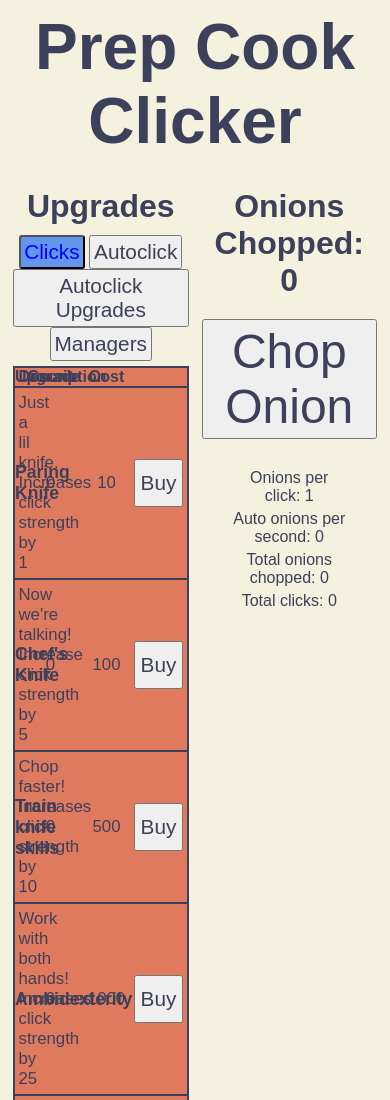
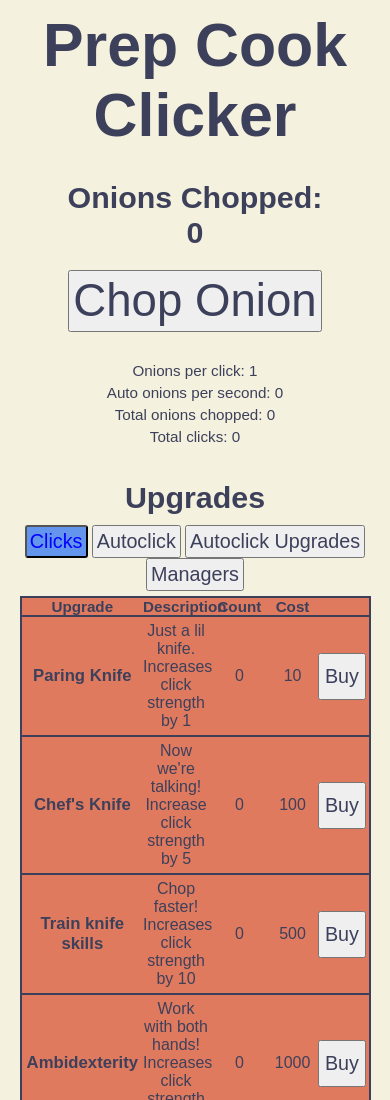
Before and after one commit to kylebenji/clicker-game, a plain HTML site: page index.html in a window 390 px wide. Shown: the top 1100 px of the page. Drawn offline with Linux system fonts and the light colour scheme.

Commit message:
visual updates

```diff
--- a/styles.css
+++ b/styles.css
@@ -38,7 +38,7 @@ button {
 }
 
 .left {
-  width: 45%;
+  width: 55%;
   text-align: center;
 }
 
@@ -70,7 +70,7 @@ tbody th {
 }
 
 .header_title {
-  width: 20%;
+  width: 8rem;
 }
 
 .header_count {
@@ -156,7 +156,7 @@ input:checked + .slider:before {
 }
 
 .right {
-  width: 45%;
+  width: 35%;
   text-align: center;
   position: sticky;
   top: 0%;
@@ -164,7 +164,7 @@ input:checked + .slider:before {
 }
 
 #stats {
-  padding: 30px;
+  padding: 30px 0px 0px 0px;
 }
 
 #stats p {
@@ -189,3 +189,23 @@ input:checked + .slider:before {
   background-color: cornflowerblue;
   border-radius: 3px;
 }
+
+@media (max-width: 800px) {
+  html {
+    font-size: 95%;
+  }
+
+  .game {
+    flex-direction: column-reverse;
+    align-items: center;
+  }
+
+  .left,
+  .right {
+    width: 90%;
+  }
+
+  .right {
+    position: static;
+  }
+}
```
Also changed, not shown: 1 other file.
